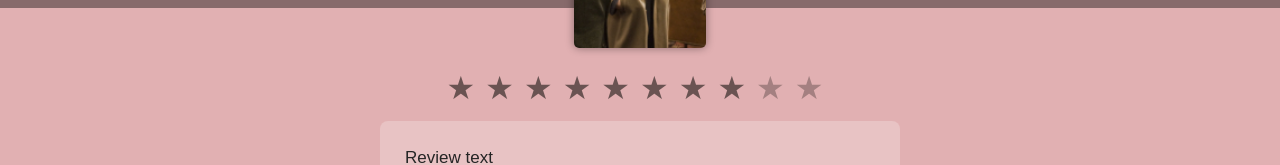
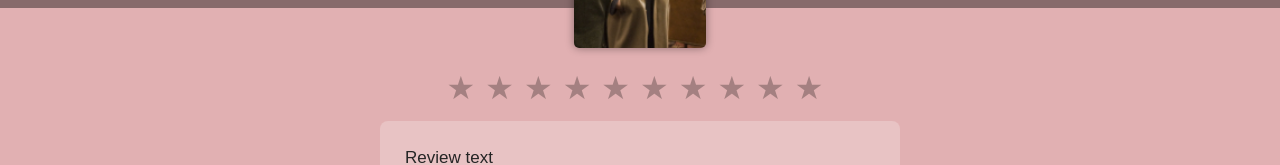
Before and after one commit to Stanizlav/1895687-what-to-watch-10, a React (Create React App) app in the folder project/: page /films/0/review in a window 1280 px wide. Shown: the part 335-500 px from the top of the page. Built offline with nearby package versions, Linux system fonts and the light colour scheme.

Commit message:
форма заполнения отзыва разбита на структурные единицы и добавлено состояние

```diff
--- /dev/null
+++ b/project/src/components/review-form/rating-input/rating-input.tsx
@@ -0,0 +1,29 @@
+import { ChangeEvent } from 'react';
+import RatingStar from './rating-star/rating-star';
+
+const DEFAULT_INCREMENT = 1;
+
+type RatingInputProps = {
+  name: string;
+  minRating: number;
+  maxRating: number;
+  rating: number
+  increment?: number;
+  onChange?: (evt:ChangeEvent<HTMLInputElement>)=>void;
+};
+
+function RatingInput({name, minRating, maxRating, rating, increment = DEFAULT_INCREMENT, onChange}:RatingInputProps):JSX.Element{
+  const min = Math.min(minRating, maxRating), max = Math.max(minRating, maxRating);
+  const inc = Math.floor(Math.abs(increment)) || DEFAULT_INCREMENT;
+  const length = Math.floor((max - min) / inc) + 1;
+  const ratingSet = Array.from({length},((element, index) => max - index * inc));
+  return(
+    <div className="rating">
+      <div className="rating__stars" onChange={onChange}>
+        {ratingSet.map((element) => <RatingStar key={element} value={element} name={name} isChecked={element === rating}/>)}
+      </div>
+    </div>
+  );
+}
+
+export default RatingInput;
--- /dev/null
+++ b/project/src/components/review-form/rating-input/rating-star/rating-star.tsx
@@ -0,0 +1,17 @@
+type RatingStarProps = {
+  value: number;
+  name: string;
+  isChecked?: boolean
+};
+
+function RatingStar({value, name, isChecked = false}:RatingStarProps):JSX.Element{
+  const id = `star-${value}`;
+  return(
+    <>
+      <input className="rating__input" id={id} type="radio" name={name} value={value} checked={isChecked} />
+      <label className="rating__label" htmlFor={id}>Rating {value}</label>
+    </>
+  );
+}
+
+export default RatingStar;
--- a/project/src/components/review-form/review-form.tsx
+++ b/project/src/components/review-form/review-form.tsx
@@ -1,43 +1,33 @@
+import RatingInput from './rating-input/rating-input';
+import { useState, ChangeEvent } from 'react';
+
+const
+  MIN_RATING = 1,
+  MAX_RATING = 10;
+
+const INITIAL_COMMENT = '';
+const INITIAL_RATING = 0;
+
 function ReviewForm():JSX.Element{
+  const [review, setReview] = useState(INITIAL_COMMENT);
+  const [rating, setRating] = useState(INITIAL_RATING);
+
+  const handleCommentChange = (evt:ChangeEvent<HTMLTextAreaElement>) => {
+    setReview(evt.target.value);
+  };
+
+  const handleRatingChange = (evt:ChangeEvent<HTMLInputElement>) => {
+    const changedRating = Number(evt.target.value);
+    setRating(changedRating);
+  };
+
   return(
     <div className="add-review">
       <form action="#" className="add-review__form">
-        <div className="rating">
-          <div className="rating__stars">
-            <input className="rating__input" id="star-10" type="radio" name="rating" value="10" />
-            <label className="rating__label" htmlFor="star-10">Rating 10</label>
-
-            <input className="rating__input" id="star-9" type="radio" name="rating" value="9" />
-            <label className="rating__label" htmlFor="star-9">Rating 9</label>
-
-            <input className="rating__input" id="star-8" type="radio" name="rating" value="8" checked />
-            <label className="rating__label" htmlFor="star-8">Rating 8</label>
-
-            <input className="rating__input" id="star-7" type="radio" name="rating" value="7" />
-            <label className="rating__label" htmlFor="star-7">Rating 7</label>
-
-            <input className="rating__input" id="star-6" type="radio" name="rating" value="6" />
-            <label className="rating__label" htmlFor="star-6">Rating 6</label>
-
-            <input className="rating__input" id="star-5" type="radio" name="rating" value="5" />
-            <label className="rating__label" htmlFor="star-5">Rating 5</label>
-
-            <input className="rating__input" id="star-4" type="radio" name="rating" value="4" />
-            <label className="rating__label" htmlFor="star-4">Rating 4</label>
-
-            <input className="rating__input" id="star-3" type="radio" name="rating" value="3" />
-            <label className="rating__label" htmlFor="star-3">Rating 3</label>
-
-            <input className="rating__input" id="star-2" type="radio" name="rating" value="2" />
-            <label className="rating__label" htmlFor="star-2">Rating 2</label>
-
-            <input className="rating__input" id="star-1" type="radio" name="rating" value="1" />
-            <label className="rating__label" htmlFor="star-1">Rating 1</label>
-          </div>
-        </div>
+        <RatingInput name="rating" minRating={MIN_RATING} maxRating={MAX_RATING} rating={rating} onChange={handleRatingChange}/>
 
         <div className="add-review__text">
-          <textarea className="add-review__textarea" name="review-text" id="review-text" placeholder="Review text"></textarea>
+          <textarea className="add-review__textarea" name="review-text" id="review-text" placeholder="Review text" onChange={handleCommentChange}>{review}</textarea>
           <div className="add-review__submit">
             <button className="add-review__btn" type="submit">Post</button>
           </div>
```
